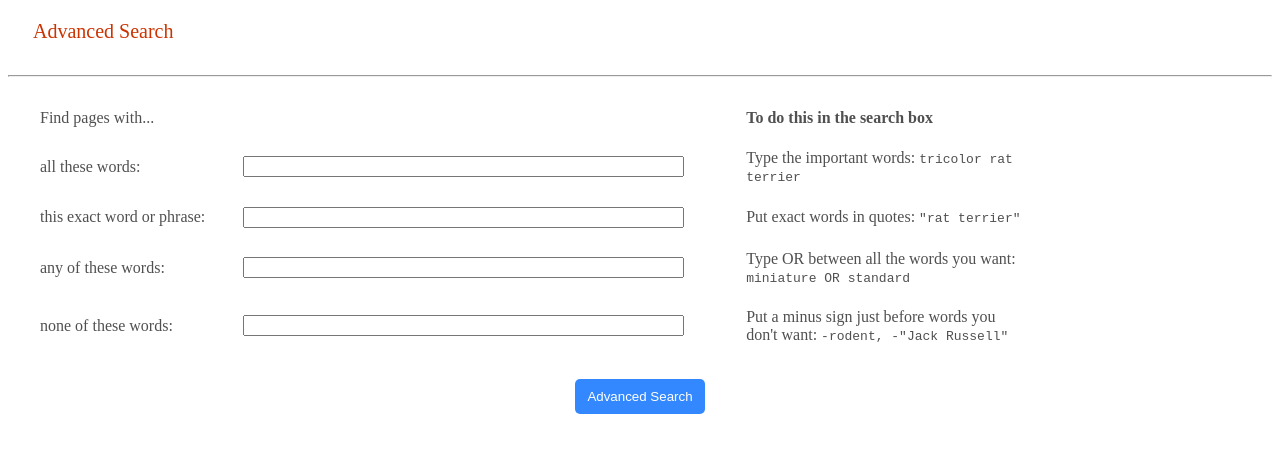
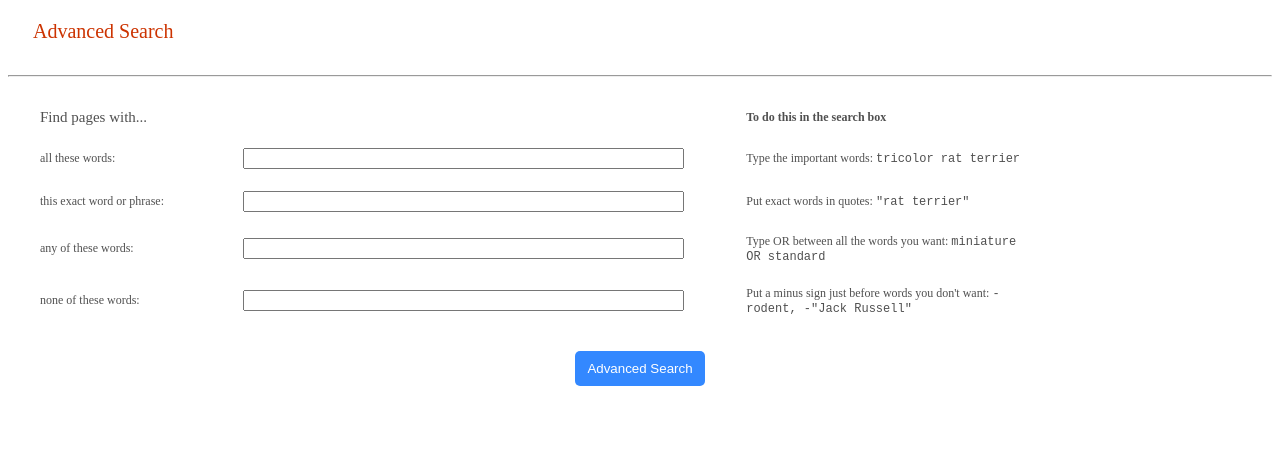
Before and after one commit to Ved-P/search, a plain HTML site: page advanced.html in a window 1280 px wide. Shown: the part 69-522 px from the top of the page. Drawn offline with Linux system fonts and the light colour scheme.

Commit message:
Match advanced search text size to Google's.

```diff
--- a/advanced.html
+++ b/advanced.html
@@ -20,7 +20,7 @@
         <table>
           <thead>
             <tr>
-              <th style="font-weight:normal;">Find pages with...</th>
+              <th style="font-weight:normal;font-size:15px;">Find pages with...</th>
               <th></th>
               <th><b>To do this in the search box</b></th>
             </tr>
--- a/style.css
+++ b/style.css
@@ -46,6 +46,7 @@ table {
 td, th {
   padding: 10px;
   text-align: left;
+  font-size: 12px;
 }
 
 tr>:nth-child(1) {
```
